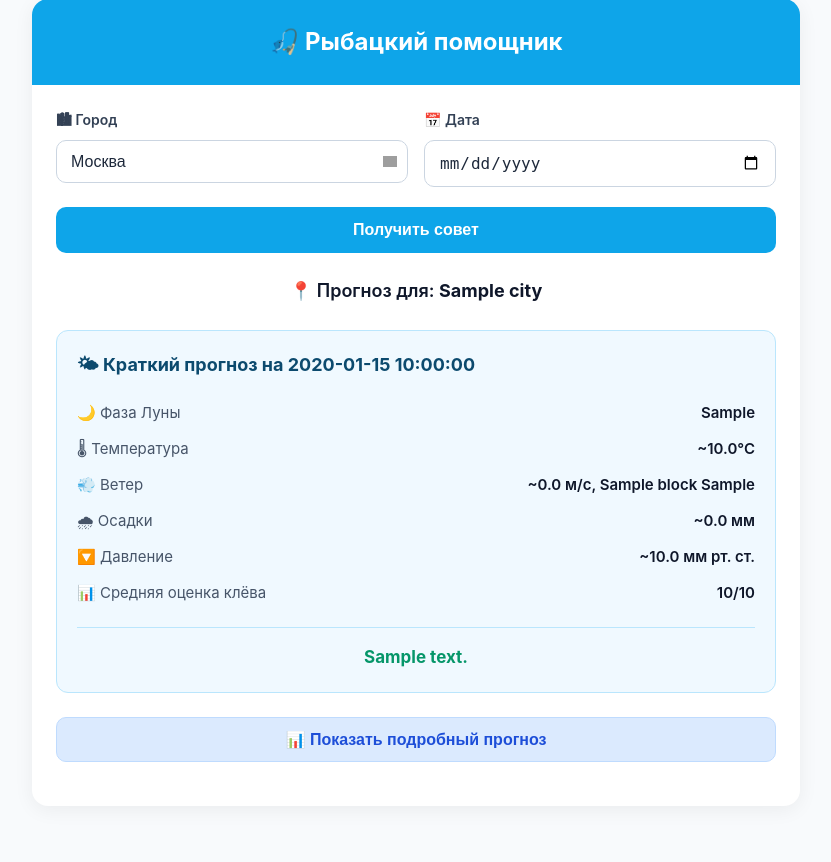
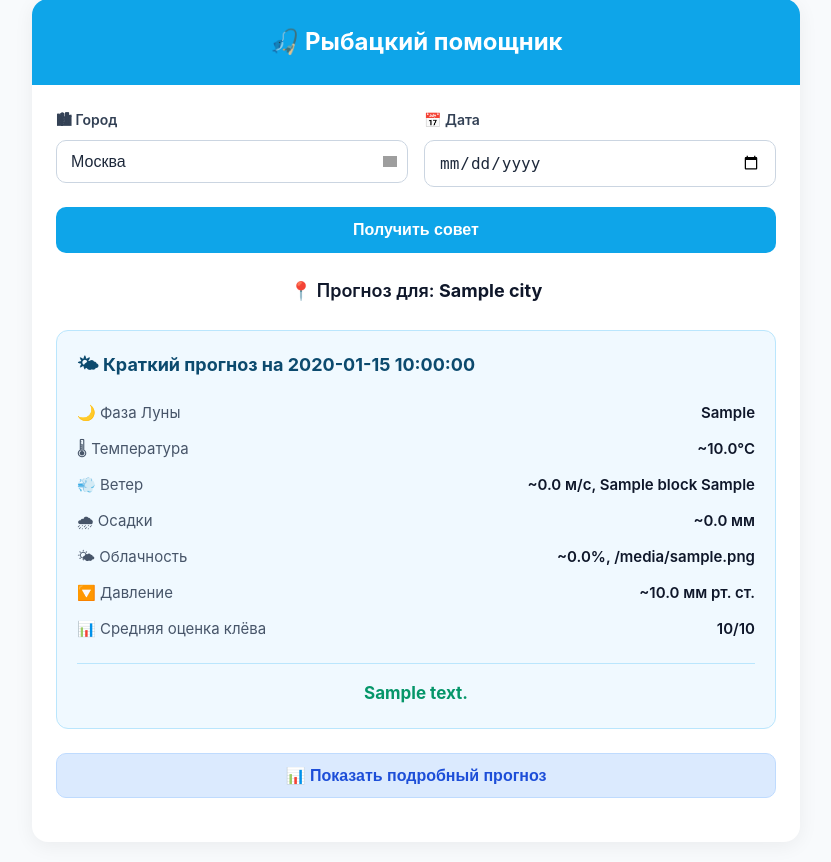
Before and after one commit to green29101991-blip/fishing-advisor, a FastAPI app: template templates/index.html in a window 1280 px wide. Shown: the part 21-883 px from the top of the page, without its empty margins (224-1055 px from the left). Before the commit the page ends 783 px from the top, so only its background shows below. Run offline with FastAPI, Linux system fonts and the light colour scheme; the template is opened without the code that fills it: most values are stand-ins (such as "Sample title", 1, 10 or a date in 2020); grey boxes are pictures that could not be loaded.

```diff
--- a/main.py
+++ b/main.py
@@ -10,6 +10,14 @@ templates = Jinja2Templates(directory="templates")
 app.mount("/static", StaticFiles(directory="templates"), name="static")
 
 WEATHER_API_KEY = "e452f467896c49b4912130415252909"
+
+def cloud_to_icon(cloud_pct):
+    if cloud_pct <= 25:
+        return "☀️ Ясно"
+    elif cloud_pct <= 60:
+        return "⛅ Переменная облачность"
+    else:
+        return "☁️ Пасмурно"
 
 def degrees_to_direction(deg):
     if deg is None:
@@ -94,6 +102,7 @@ def generate_daily_advice(weather_data, date: str):
         wind_dirs = [h["wind_degree"] for h in period["data"]]
         rains = [h["precip_mm"] for h in period["data"]]
         humidities = [h["humidity"] for h in period["data"]]
+        clouds = [h["cloud"] for h in period["data"]]  # ← ОБЛАЧНОСТЬ
         pressures_hpa = [h["pressure_mb"] for h in period["data"]]
 
         avg_temp = sum(temps) / len(temps)
@@ -101,6 +110,8 @@ def generate_daily_advice(weather_data, date: str):
         avg_wind_dir_label, avg_wind_dir_arrow = degrees_to_direction(sum(wind_dirs) / len(wind_dirs))
         total_rain = sum(rains)
         avg_humidity = sum(humidities) / len(humidities)
+        avg_cloud = sum(clouds) / len(clouds)  # ← СРЕДНЯЯ ОБЛАЧНОСТЬ
+        cloud_icon = cloud_to_icon(avg_cloud)  # ← ИКОНКА
         avg_pressure_hpa = sum(pressures_hpa) / len(pressures_hpa)
         avg_pressure_mmhg = avg_pressure_hpa * 0.750062
 
@@ -133,6 +144,10 @@ def generate_daily_advice(weather_data, date: str):
         if 40 <= avg_humidity <= 70:
             score += 1
 
+        # Облачность: пасмурно — +1 для хищников (опционально)
+        if 60 < avg_cloud <= 100:
+            score += 1
+
         if 750 <= avg_pressure_mmhg <= 770:
             score += 2
         elif 740 <= avg_pressure_mmhg < 750 or 770 < avg_pressure_mmhg <= 780:
@@ -149,6 +164,8 @@ def generate_daily_advice(weather_data, date: str):
             "wind_direction_arrow": avg_wind_dir_arrow,
             "rain": f"{total_rain:.1f} мм",
             "humidity": f"{avg_humidity:.0f}%",
+            "cloud_pct": f"{avg_cloud:.0f}%",
+            "cloud_icon": cloud_icon,
             "pressure_value": avg_pressure_mmhg,
             "pressure": f"{avg_pressure_mmhg:.0f} мм рт. ст.",
             "score": score,
--- a/templates/index.html
+++ b/templates/index.html
@@ -272,6 +272,15 @@
                     <span class="summary-value">~{{ total_rain.value|round(1) }} мм</span>
                 </div>
 
+                {% set total_cloud = namespace(value=0) %}
+                {% for block in advice_blocks %}
+                    {% set total_cloud.value = total_cloud.value + block.cloud_pct.replace('%', '')|float %}
+                {% endfor %}
+                <div class="summary-row">
+                    <span class="summary-label">🌤 Облачность</span>
+                    <span class="summary-value">~{{ (total_cloud.value / advice_blocks|length)|round(0) }}%, {{ advice_blocks[0].cloud_icon }}</span>
+                </div>
+
                 {% set total_pressure = namespace(value=0) %}
                 {% for block in advice_blocks %}
                     {% set total_pressure.value = total_pressure.value + block.pressure_value %}
@@ -312,6 +321,10 @@
                     <div class="period-item">
                         <span class="period-label">Осадки</span>
                         <span class="period-value">{{ block.rain }}</span>
+                    </div>
+                    <div class="period-item">
+                        <span class="period-label">Облачность</span>
+                        <span class="period-value">{{ block.cloud_pct }}, {{ block.cloud_icon }}</span>
                     </div>
                     <div class="period-item">
                         <span class="period-label">Влажность</span>
```
